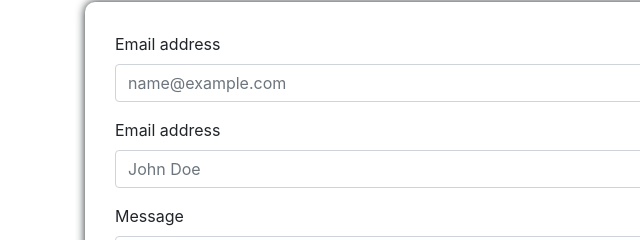
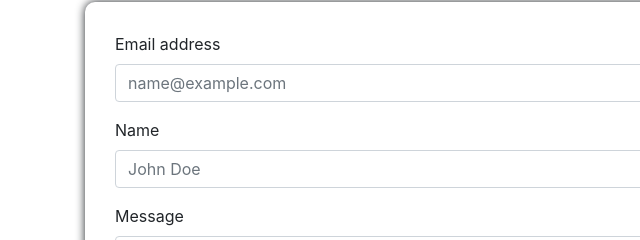
Before and after one commit to AlishaPanday/Responsive-Portfolio, a plain HTML site: page contact.html in a window 1280 px wide. Shown: the part 495-735 px from the top of the page, 0-640 px from the left. Drawn offline with nearby package versions, Linux system fonts and the light colour scheme; a web font is replaced by a local one.

```diff
--- a/contact.html
+++ b/contact.html
@@ -61,7 +61,7 @@
               <input type="email" class="form-control" id="exampleFormControlInput1" placeholder="name@example.com">
             </div>
             <div class="form-group">
-              <label for="exampleFormControlInput2">Email address</label>
+              <label for="exampleFormControlInput2">Name</label>
               <input type="email" class="form-control" id="exampleFormControlInput2" placeholder="John Doe">
             </div>
 
```
